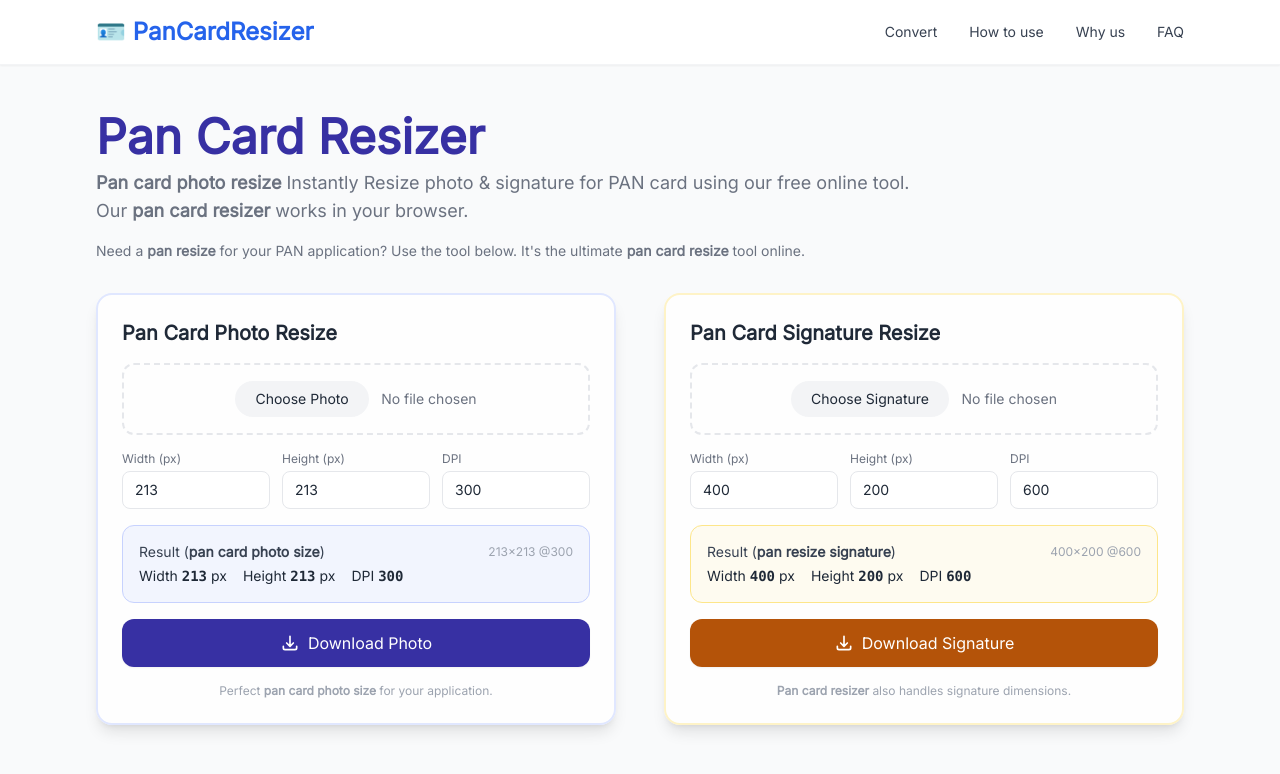
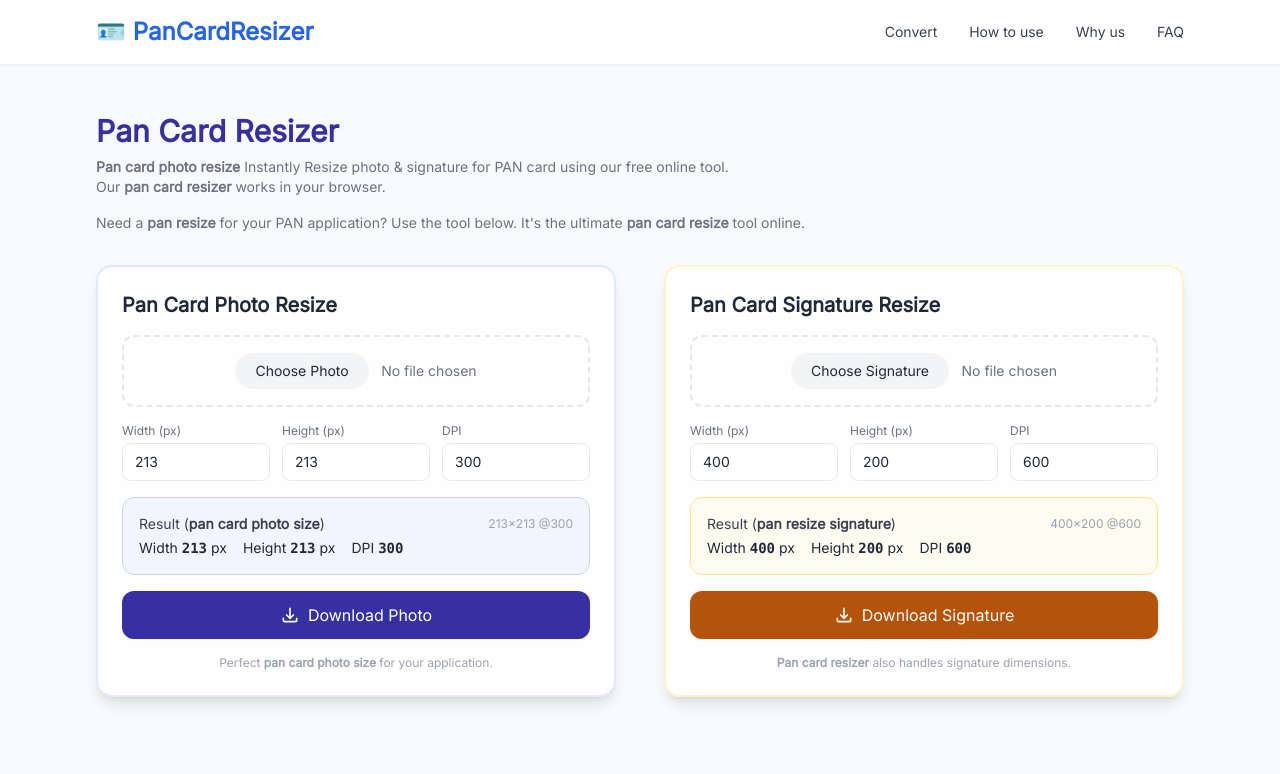
Before and after one commit to officialakshay7/pancardresizercc, a plain HTML site: page index.html in a window 1280 px wide. Shown: the top 774 px of the page. Drawn offline with nearby package versions, Linux system fonts and the light colour scheme.

Commit message:
Update index.html

```diff
--- a/index.html
+++ b/index.html
@@ -187,9 +187,9 @@
 
     <!-- CONVERT SECTION - keyword-rich headings (pan card resizer, pan card photo size, pan resize) -->
     <section id="convert" class="scroll-mt-20">
-      <h1 class="text-4xl md:text-5xl font-extrabold text-gray-800 mb-2"><span class="text-indigo-800">Pan Card
+      <h1 class="text-4xl md:text-3xl font-extrabold text-gray-800 mb-2"><span class="text-indigo-800">Pan Card
           Resizer</span></h1>
-      <p class="text-gray-500 text-lg mb-4"><strong>Pan card photo resize </strong>Instantly Resize photo & signature
+      <p class="text-gray-500 text-sm mb-4"><strong>Pan card photo resize </strong>Instantly Resize photo & signature
         for PAN card using our free online tool. <br> Our <strong>pan card resizer</strong> works in your browser.</p>
       <p class="text-gray-500 text-sm mb-8">Need a <strong>pan resize</strong> for your PAN application? Use the tool
         below. It's the ultimate <strong>pan card resize</strong> tool online.</p>
```
